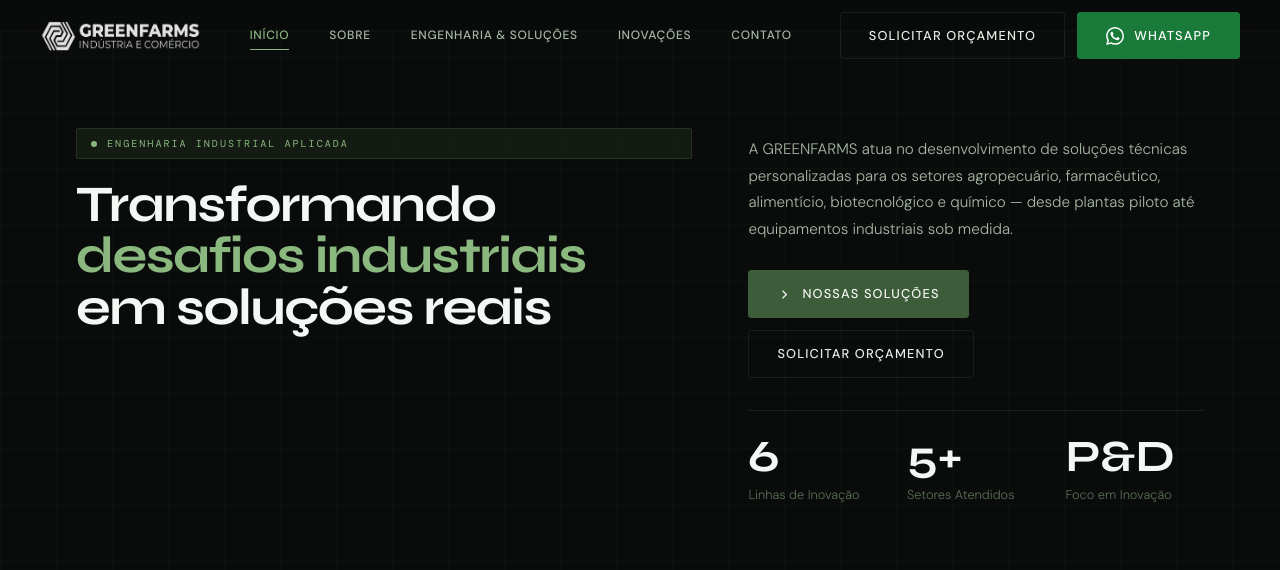
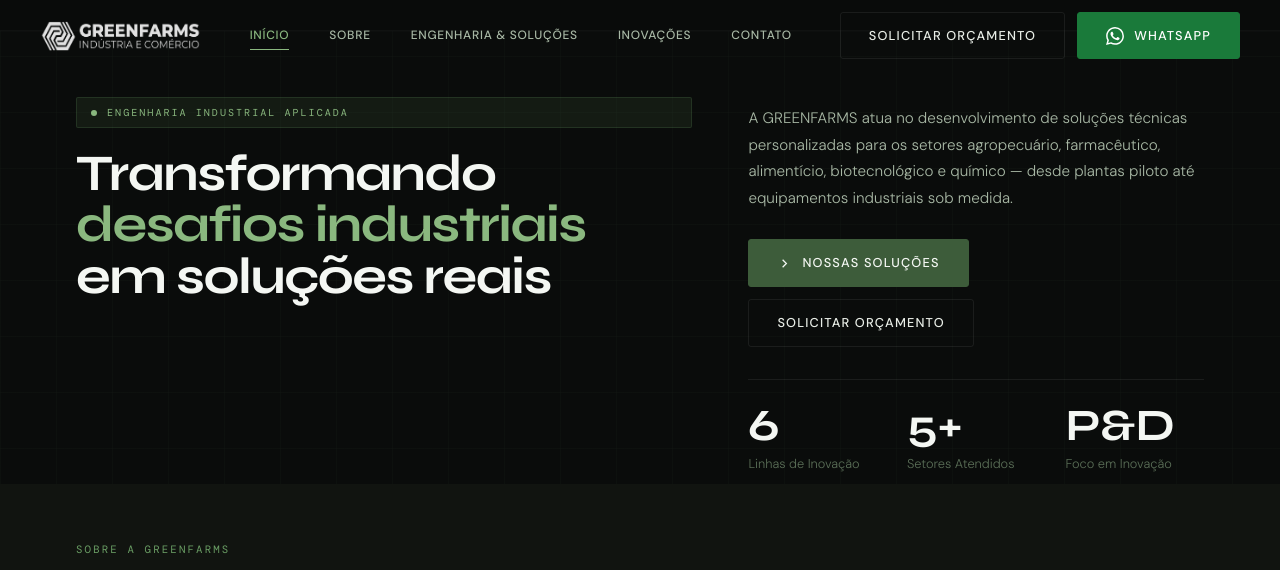
Before and after one commit to flexfernandes/GREENFARMS_SITE, a plain HTML site: page index.html in a window 1280 px wide. Shown: the top 570 px of the page. Drawn offline with nearby package versions, Linux system fonts and the light colour scheme; a web font is replaced by a local one.

Commit message:
Atualização completa do tema

```diff
--- a/index.html
+++ b/index.html
@@ -20,7 +20,7 @@
     .hero__left {
       width: 100%;
       /* Padding top = nav + respiro. Bottom generoso mas não exagerado */
-      padding: calc(var(--gf-nav-h) + 56px) 0 72px 0;
+      padding: calc(var(--gf-nav-h) + 25px) 0 10px 0;
       position: relative;
       z-index: 2;
     }
```
